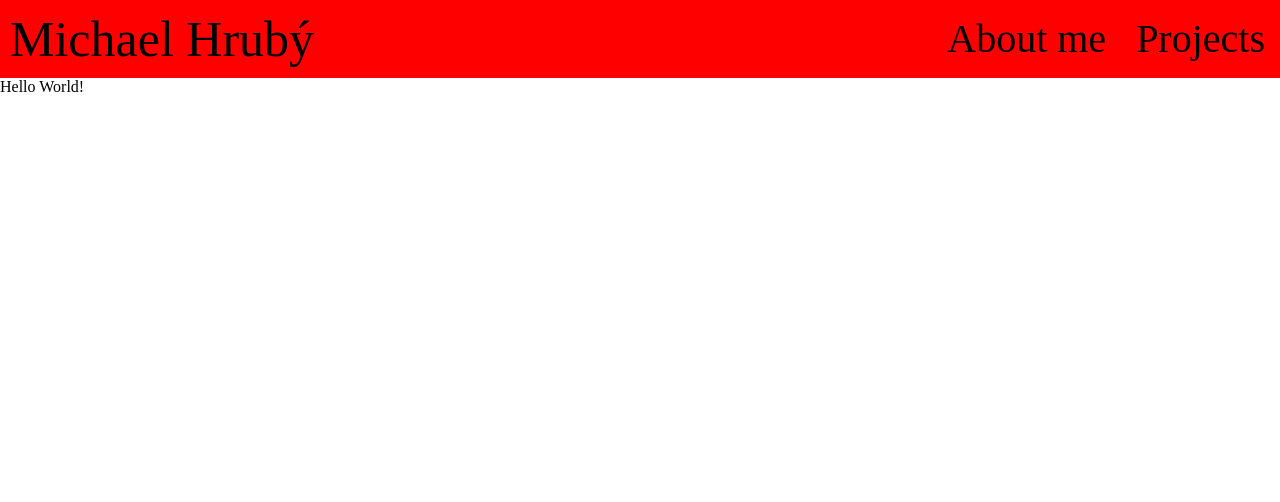
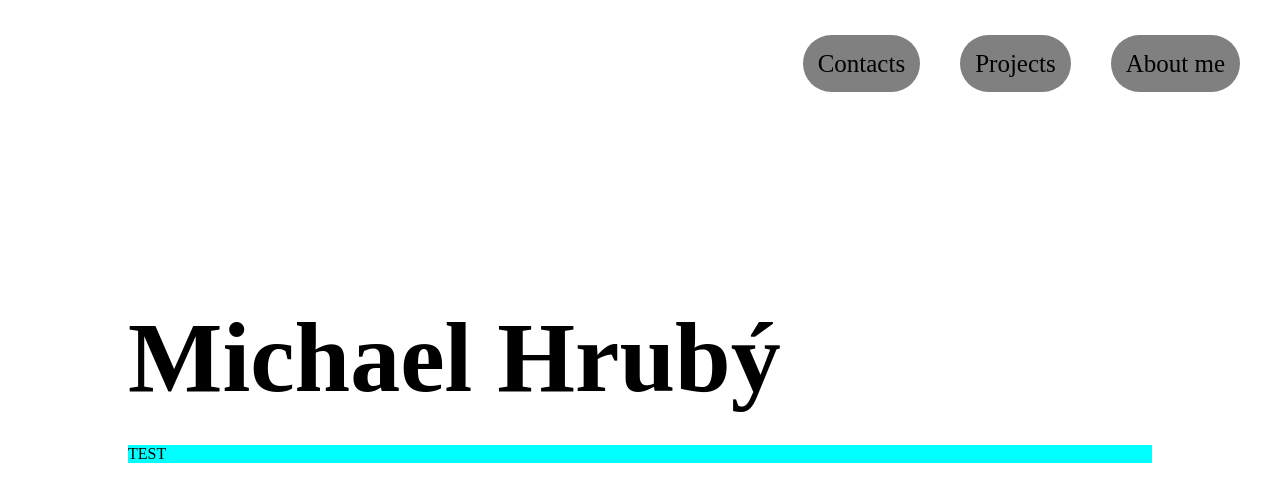
Before and after one commit to GalactusCZ/main-page, a React (Vite) app: page / in a window 1280 px wide. Shown: the top 502 px of the page. Built offline with nearby package versions, Linux system fonts and the light colour scheme.

Commit message:
Reformating menu and header

```diff
--- a/src/App.scss
+++ b/src/App.scss
@@ -0,0 +1,15 @@
+.main {
+    margin-top: 300px;
+    width: 100%;
+}
+
+.mainHeader {
+    margin-left: 10%;
+    font-size: 100px;
+}
+
+.contents {
+    margin: 30px auto;
+    background-color: aqua;
+    width: 80%;
+}
--- a/src/App.tsx
+++ b/src/App.tsx
@@ -3,7 +3,13 @@ import './App.scss'
 function App() {
     return (
         <>
-            <p>Hello World!</p>
+            <div className="main">
+                <h1 className='mainHeader'>Michael Hrubý</h1>
+
+                <div className="contents">
+                    <p>TEST</p>
+                </div>
+            </div>
         </>
     )
 }
--- a/src/Header.scss
+++ b/src/Header.scss
@@ -1,27 +1,21 @@
 .menu {
-    padding: 10px;
-    background-color: red;
+    position: absolute;
+    right: 20px;
+    top: 30px;
 
-    .logo {
-        font-size: 50px;
+
+    li {
+        display: inline;
+        margin: 20px 20px 0 20px;
+        float: right;
 
         a {
             text-decoration: none;
             color: black;
-        }
-    }
-
-    .headerLinks {
-        position: absolute;
-        right: 0;
-        top: 15px;
-        list-style: none;
-        font-size: 40px;
-
-        li {
-            display: inline;
+            font-size: 25px;
             padding: 15px;
-
+            border-radius: 100px;
+            background-color: grey;
         }
     }
 }
--- a/src/Header.tsx
+++ b/src/Header.tsx
@@ -3,20 +3,17 @@ import './Header.scss'
 function Header() {
     return (
         <>
-            <div className="menu">
-                <div className="logo">
-                    <a href="https://michael-hruby.eu/">Michael Hrubý</a>
-                </div>
-
-                <ul className='headerLinks'>
-                    <li>
-                         About me
-                    </li>
-                    <li>
-                        Projects
-                    </li>
-                </ul>
-            </div>
+            <ul className='menu'>
+                <li>
+                    <a href="#">About me</a>
+                </li>
+                <li>
+                    <a href="#">Projects</a>
+                </li>
+                <li>
+                    <a href="#">Contacts</a>
+                </li>
+            </ul>
         </>
     )
 }
```
